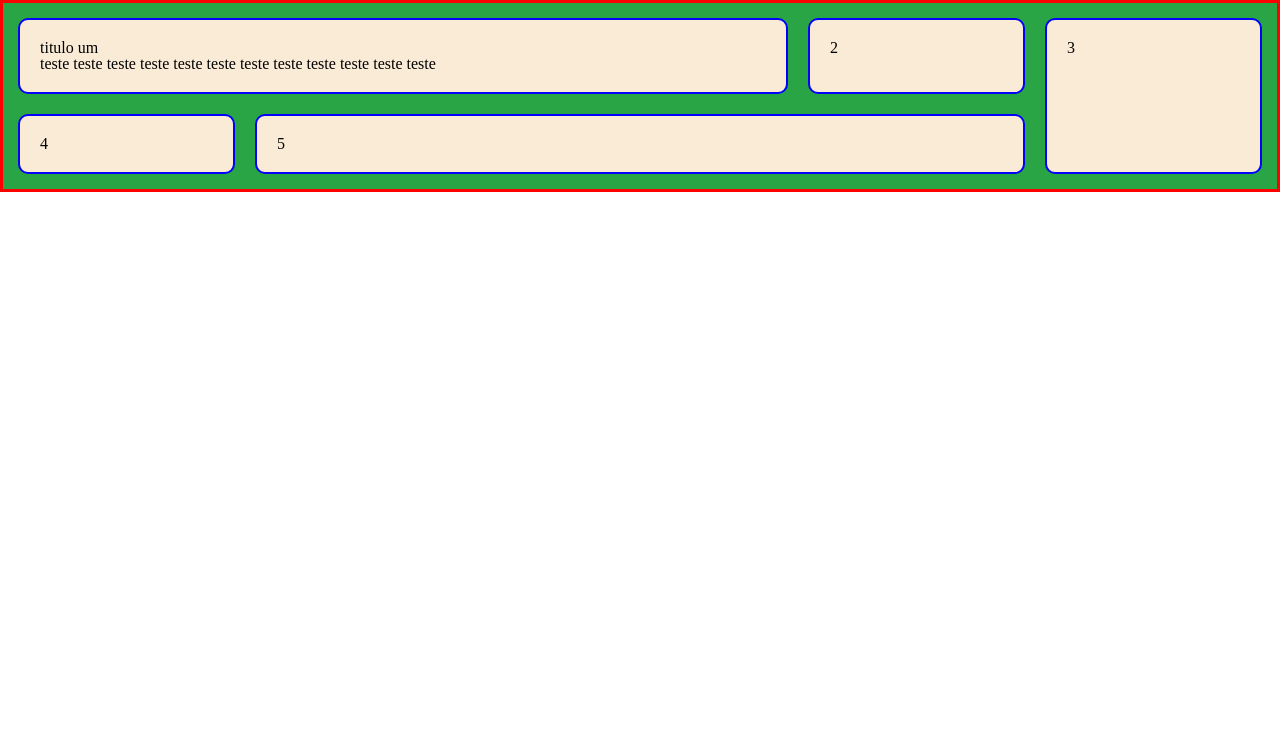
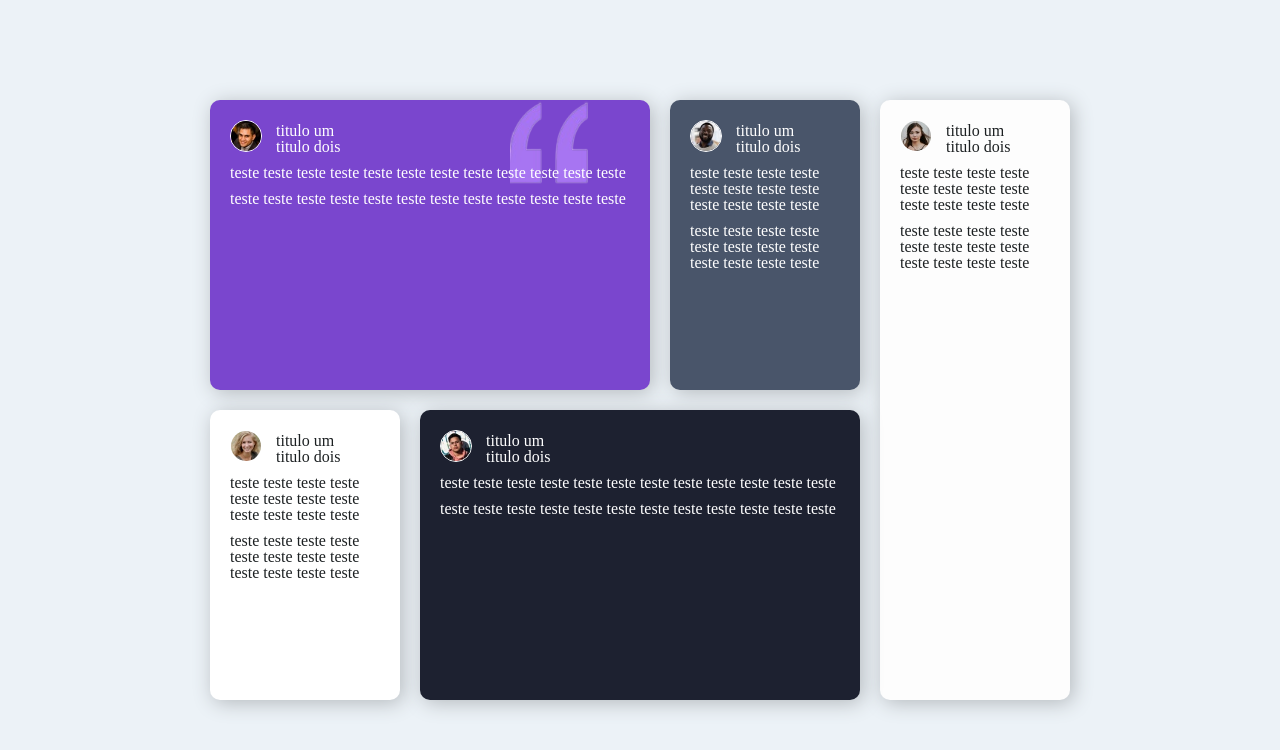
Before and after one commit to pedroaaugusto/grid-section, a plain HTML site: page index.html in a window 1280 px wide. Drawn offline with Linux system fonts and the light colour scheme.

Commit message:
quarto commit

```diff
--- a/index.html
+++ b/index.html
@@ -12,13 +12,50 @@
     <main>
         <div class="container">
             <div id="item-1">
-                <h1>titulo um</h1>
+                <img src="img-daniel.jpg">
+                <div class="user" id="user1">
+                    <h1 class="nome">titulo um</h1>
+                    <h2 class="verificado">titulo dois</h2>
+                </div>
+                <p class="txt-principal">teste teste teste teste teste teste teste teste teste teste teste teste</p>
                 <p>teste teste teste teste teste teste teste teste teste teste teste teste</p>
             </div>
-            <div id="item-2">2</div>
-            <div id="item-3">3</div>
-            <div id="item-4">4</div>
-            <div id="item-5">5</div>
+            <div id="item-2">
+                <img src="img-jonathan.jpg">
+                <div class="user" id="user2">
+                    <h1 class="nome">titulo um</h1>
+                    <h2 class="verificado">titulo dois</h2>
+                </div>
+                <p class="txt-principal">teste teste teste teste teste teste teste teste teste teste teste teste</p>
+                <p>teste teste teste teste teste teste teste teste teste teste teste teste</p>
+            </div>
+            <div id="item-3">
+                <img src="img-kira.jpg">
+                <div class="user" id="user3">
+                    <h1 class="nome">titulo um</h1>
+                    <h2 class="verificado">titulo dois</h2>
+                </div>
+                <p class="txt-principal">teste teste teste teste teste teste teste teste teste teste teste teste</p>
+                <p>teste teste teste teste teste teste teste teste teste teste teste teste</p>
+            </div>
+            <div id="item-4">
+                <img src="img-jeanette.jpg">
+                <div class="user" id="user4">
+                    <h1 class="nome">titulo um</h1>
+                    <h2 class="verificado">titulo dois</h2>
+                </div>
+                <p class="txt-principal">teste teste teste teste teste teste teste teste teste teste teste teste</p>
+                <p>teste teste teste teste teste teste teste teste teste teste teste teste</p>
+            </div>
+            <div id="item-5" id="user5">
+                <img src="img-patrick.jpg">
+                <div class="user">
+                    <h1 class="nome">titulo um</h1>
+                    <h2 class="verificado">titulo dois</h2>
+                </div>
+                <p class="txt-principal">teste teste teste teste teste teste teste teste teste teste teste teste</p>
+                <p>teste teste teste teste teste teste teste teste teste teste teste teste</p>
+            </div>
         </div>
     </main>
 </body>
--- a/reset.css
+++ b/reset.css
@@ -30,6 +30,7 @@ footer, header, hgroup, menu, nav, section {
 }
 body {
 	line-height: 1;
+	height: 100vh;
 }
 ol, ul {
 	list-style: none;
--- a/style.css
+++ b/style.css
@@ -1,41 +1,97 @@
+main {
+    min-height: 100%;
+    display: flex;
+    align-items: center;
+    justify-content: center;
+    background-color:#ECF2F7;
+}
+
+
 .container {
-    background-color:rgb(42, 165, 69);
-    border: 3px solid red;
-    padding: 15px;
+    background-color:#ECF2F7;
+    /* border: 3px solid red; */
+    /* margin: 0 auto; */
+    min-width: 860px;
     display: grid;
     grid-template-areas:
     "t1 t1 t2 t3"
     "t4 t5 t5 t3";
-    grid-gap: 20px;
+    gap: 20px;
+    height: calc(100vh - (100vh/4));
 }
 
-.container div {
-    background-color: antiquewhite;
-    border: 2px solid blue;
+.container > div {
+    /* border: 2px solid blue; */
     padding: 20px;
     border-radius: 10px;
+    box-shadow: 3px 3px 20px #b4b9bd;
+}
+
+div > img {
+    display: inline-block;
+    height: 30px;
+    border-radius: 30px;
+    border: 1px solid white;
+}
+
+div > div {
+    display: inline-block;
+    padding-left: 10px;
+}
+
+div > h1 {
+    display: block;
+}
+
+div > .txt-principal {
+    margin-bottom: 10px;
 }
 
 #item-1 {
     grid-area: t1;
-    grid-column: "t1";
-
+    width: 400px;
+    background: url(img-aspas.png) no-repeat;
+    background-color:#7A46CE;
+    background-position: 300px 0 ;
+    background-size: 95px 95px;
 }
 
 #item-2 {
    grid-area: t2;
+   background-color:#49556A;
+   width: 150px;
 }
 
 #item-3 {
     grid-area: t3;
-    grid-row: "t3";
+    background-color:#FDFDFD;
+    width: 150px;
 }
 
 #item-4 {
     grid-area: t4;
+    background-color:#FFFFFF;
+    width: 150px;
 }
 
 #item-5 {
     grid-area: t5;
-    grid-column: "t5";
+    background-color:#1D2130;
+    width: 400px;
 }
+
+#item-1, #item-2, #item-5 {
+    color: white;
+}
+
+#item-3, #item-4 {
+    color: #1C2022;
+}
+
+.user {
+    margin-bottom: 10px;
+}
+/*
+#user1, #user2, #user5 {
+    color: white;
+} */
```
Also changed, not shown: img-aspas.png (added), img-daniel.jpg (added), img-jeanette.jpg (added), img-jonathan.jpg (added), img-kira.jpg (added), img-patrick.jpg (added).
